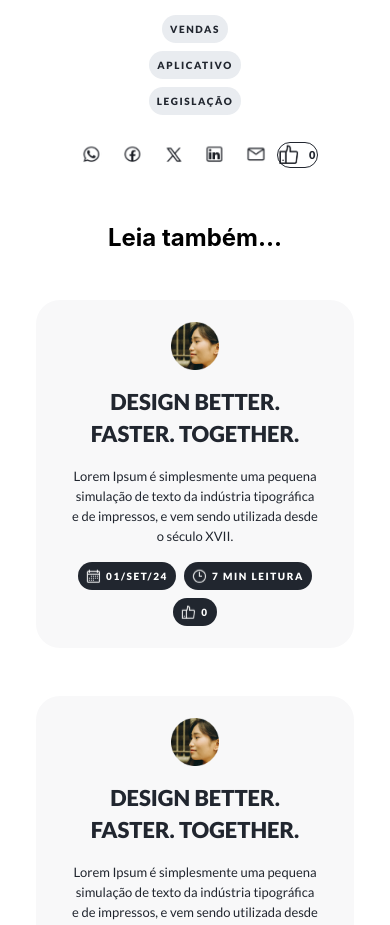
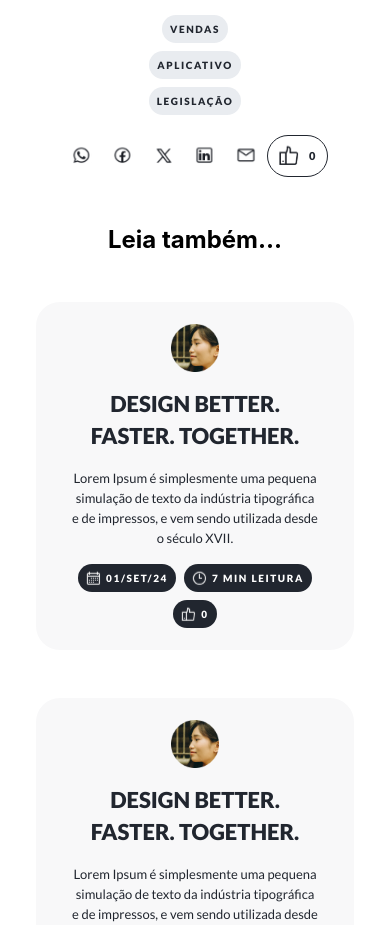
Before and after one commit to Rodriguesw/teste-frontend, a React (Create React App) app: page / in a window 390 px wide. Shown: the part 2800-3725 px from the top of the page. Built offline with nearby package versions, Linux system fonts and the light colour scheme; no server answers.

Commit message:
adding padding to the button.

```diff
--- a/src/components/TagsAndSocialMedia/styles.css
+++ b/src/components/TagsAndSocialMedia/styles.css
@@ -137,7 +137,7 @@
     >button {
       width: auto;
       height: auto;
-      padding: 0;
+      padding: 8px 10px;
 
       >img {
         height: 24px;
```
